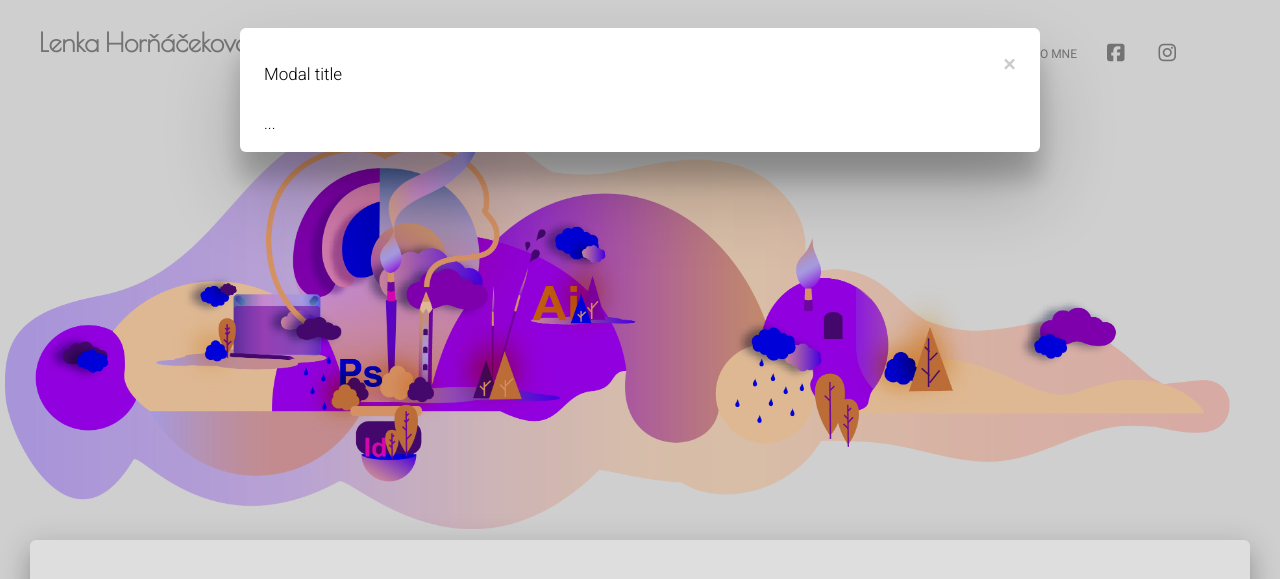
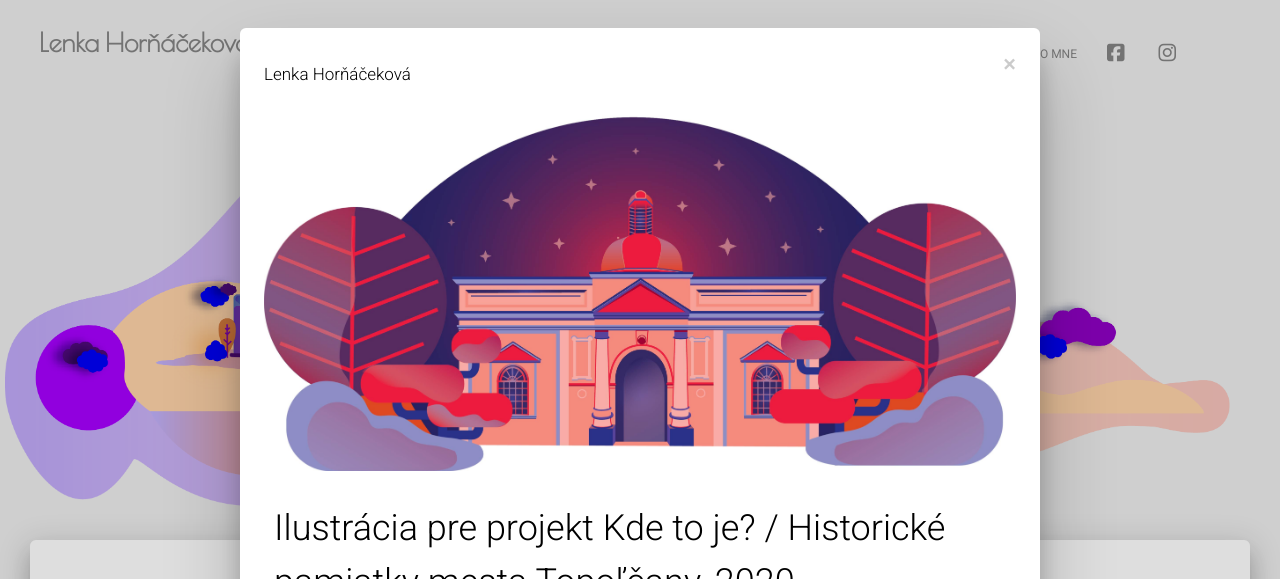
Before and after one commit to Jurgo88/Lenka, a PHP site: page /index.html in a window 1280 px wide, after a click that opens the changed part. Shown: the top 579 px of the page. Run offline with PHP 8.4, Linux system fonts and the light colour scheme; some libraries are stand-ins or nearby versions.

Commit message:
modal window added + http local server

```diff
--- a/assets/css/lenka.css
+++ b/assets/css/lenka.css
@@ -39,3 +39,19 @@
     background-position: center !important;
     margin-left: 5px;
 }
+.modalText{
+    padding: 10px;
+}
+.modalImage img {
+    width: 100%;
+}
+.modal-lg{
+    max-width: 100vh;
+    max-height: 100vh;
+}
+.modal-content {
+    height: 100%;
+}
+.textImg {
+    display: none;
+}
--- a/assets/js/main.js
+++ b/assets/js/main.js
@@ -1,13 +1,48 @@
 $(document).ready(function(){
+
     $(".navbar-toggler").click(function(){
-        console.log("kokot");
         $(".title").slideToggle();
     });
 
 
+    // Modal window
+    $('#exampleModal').on('show.bs.modal', function (event) {
+    var button = $(event.relatedTarget) // Button that triggered the modal
+    var id = button.data('id');
+    //var src = button.data('image') // Extract info from data-* attributes
+    var src = $("#"+id+"").attr('src'); // Get src from image
+    var viewportW = $(window).width();
+    var viewportH = $(window).height();
+    var textik = $("#text"+id+"").text();
+    // If necessary, you could initiate an AJAX request here (and then do the updating in a callback).
+    // Update the modal's content. We'll use jQuery here, but you could use a data binding library or other methods instead.
+    var modal = $(this)
+    console.log(button);
+    console.log("This is id " + id);
+    console.log(src);
+    // console.log($("#"+button.data('id')+"").height());
+    // console.log($("#"+button.data('id')+"").width());
+    // console.log($("#"+button.data('id')+"").attr('src'));
+
+    if(viewportW > 500){
+        modal.find('.modalImage').html($('<img>',{id: id, src: src}))
+        modal.find('.modalText').html('<h2>' + textik + '</h2>');
+
+    }
+    else{
+        modal.find('.modalImage').html('')
+        modal.find('.modalText').html('<h2>' + textik + '</h2>');
+    }
 
 
 
 
+    });
+
+
+    $(window).resize(function() {
+        console.log("W : "+ $(window).width() + "px    H : " + $(window).height());
+        console.log();
+    });
 
 });
--- a/index.html
+++ b/index.html
@@ -1,16 +1,3 @@
-<!--
-=========================================================
-Material Kit - v2.0.7
-=========================================================
-
-Product Page: https://www.creative-tim.com/product/material-kit
-Copyright 2020 Creative Tim (https://www.creative-tim.com/)
-
-Coded by Creative Tim
-
-=========================================================
-
-The above copyright notice and this permission notice shall be included in all copies or substantial portions of the Software. -->
 <!DOCTYPE html>
 <html lang="en">
 
@@ -50,13 +37,17 @@ The above copyright notice and this permission notice shall be included in all c
     <div class="modal-dialog modal-lg">
       <div class="modal-content">
         <div class="modal-header">
-          <h5 class="modal-title" id="exampleModalLabel">Modal title</h5>
+          <h5 class="modal-title" id="exampleModalLabel">Lenka Horňáčeková</h5>
           <button type="button" class="close" data-dismiss="modal" aria-label="Close">
             <span aria-hidden="true">&times;</span>
           </button>
         </div>
         <div class="modal-body">
-          ...
+          <div class="modalImage">
+
+          </div>
+          <div class="modalText">
+          </div>
         </div>
 
       </div>
@@ -163,12 +154,18 @@ The above copyright notice and this permission notice shall be included in all c
                   <div class="portfolio-img" style="background-image: url('../assets/img/Lenka/kaplnka 1.jpg');"></div>
                   <div class="portfolio-img" style="background-image: url('../assets/img/Lenka/ROLL UP.jpg');"></div>
                   <div class="portfolio-img" style="background-image: url('../assets/img/Lenka/KALI.jpg');"></div> -->
-                <img src="../assets/img/Lenka/1.jpg" class="rounded btn btn-primary" data-toggle="modal" data-target="#exampleModal">
-                <img src="../assets/img/Lenka/3.jpg" class="rounded">
-                <img src="../assets/img/Lenka/5.jpg" class="rounded">
-                <img src="../assets/img/Lenka/7.jpg" class="rounded">
-                <img src="../assets/img/Lenka/9.png" class="rounded">
-                <img src="../assets/img/Lenka/11.jpg" class="rounded">
+                <img src="../assets/img/Lenka/1.jpg" class="rounded" data-toggle="modal" data-target="#exampleModal" data-image="../assets/img/Lenka/1.jpg" data-id="img1" id="img1">
+                <div class="textImg" id=textimg1> Ilustrácia pre projekt Kde to je? / Historické pamiatky mesta Topoľčany, 2020 </div>
+                <img src="../assets/img/Lenka/3.jpg" class="rounded" data-toggle="modal" data-target="#exampleModal" data-image="../assets/img/Lenka/3.jpg" data-id="img3" id="img3">
+                <div class="textImg" id=textimg3> Ilustrácia pre projekt Kde to je? / Historické pamiatky mesta Topoľčany, 2020 </div>
+                <img src="../assets/img/Lenka/5.jpg" class="rounded" data-toggle="modal" data-target="#exampleModal" data-image="../assets/img/Lenka/5.jpg"id="img5" data-id="img5">
+                <div class="textImg" id=textimg5> </div>
+                <img src="../assets/img/Lenka/7.jpg" class="rounded" data-toggle="modal" data-target="#exampleModal" data-image="../assets/img/Lenka/7.jpg"data-id="img7" id="img7">
+                <div class="textImg" id=textimg7> Uffo, 2020</div>
+                <img src="../assets/img/Lenka/9.png" class="rounded" data-toggle="modal" data-target="#exampleModal" data-image="../assets/img/Lenka/9.jpg"data-id="img9" id="img9">
+                <div class="textImg" id=textimg9> </div>
+                <img src="../assets/img/Lenka/11.jpg" class="rounded" data-toggle="modal" data-target="#exampleModal" data-image="../assets/img/Lenka/1.jpg"data-id="img7" id="img11">
+                <div class="textImg" id=textimg11> </div>
                 <div id="plagat" class="carousel slide" data-ride="carousel">
                   <ol class="carousel-indicators">
                     <li data-target="#plagat" data-slide-to="0" class="active"></li>
@@ -196,10 +193,10 @@ The above copyright notice and this permission notice shall be included in all c
                 </div>
               </div>
               <div class="col-md-6 mr-auto right-images">
-                <img src="../assets/img/Lenka/2.jpg" class="rounded">
-                <img src="../assets/img/Lenka/4.jpg" class="rounded">
-                <img src="../assets/img/Lenka/6.jpg" class="rounded">
-                <img src="../assets/img/Lenka/8.jpg" class="rounded">
+                <img src="../assets/img/Lenka/2.jpg" class="rounded" data-toggle="modal" data-target="#exampleModal" data-image="../assets/img/Lenka/7.jpg"data-id="img2" id="img2">
+                <img src="../assets/img/Lenka/4.jpg" class="rounded" data-toggle="modal" data-target="#exampleModal" data-image="../assets/img/Lenka/.jpg"data-id="img7" id="img">
+                <img src="../assets/img/Lenka/6.jpg" class="rounded" data-toggle="modal" data-target="#exampleModal" data-image="../assets/img/Lenka/.jpg"data-id="img7" id="img">
+                <img src="../assets/img/Lenka/8.jpg" class="rounded" data-toggle="modal" data-target="#exampleModal" data-image="../assets/img/Lenka/.jpg"data-id="img7" id="img">
                 <div id="pismo" class="carousel slide" data-ride="carousel">
                   <ol class="carousel-indicators">
                     <li data-target="#pismo" data-slide-to="0" class="active"></li>
@@ -317,3 +314,17 @@ The above copyright notice and this permission notice shall be included in all c
 </body>
 
 </html>
+
+<!--
+=========================================================
+Material Kit - v2.0.7
+=========================================================
+
+Product Page: https://www.creative-tim.com/product/material-kit
+Copyright 2020 Creative Tim (https://www.creative-tim.com/)
+
+Coded by Creative Tim
+
+=========================================================
+
+The above copyright notice and this permission notice shall be included in all copies or substantial portions of the Software. -->
```
